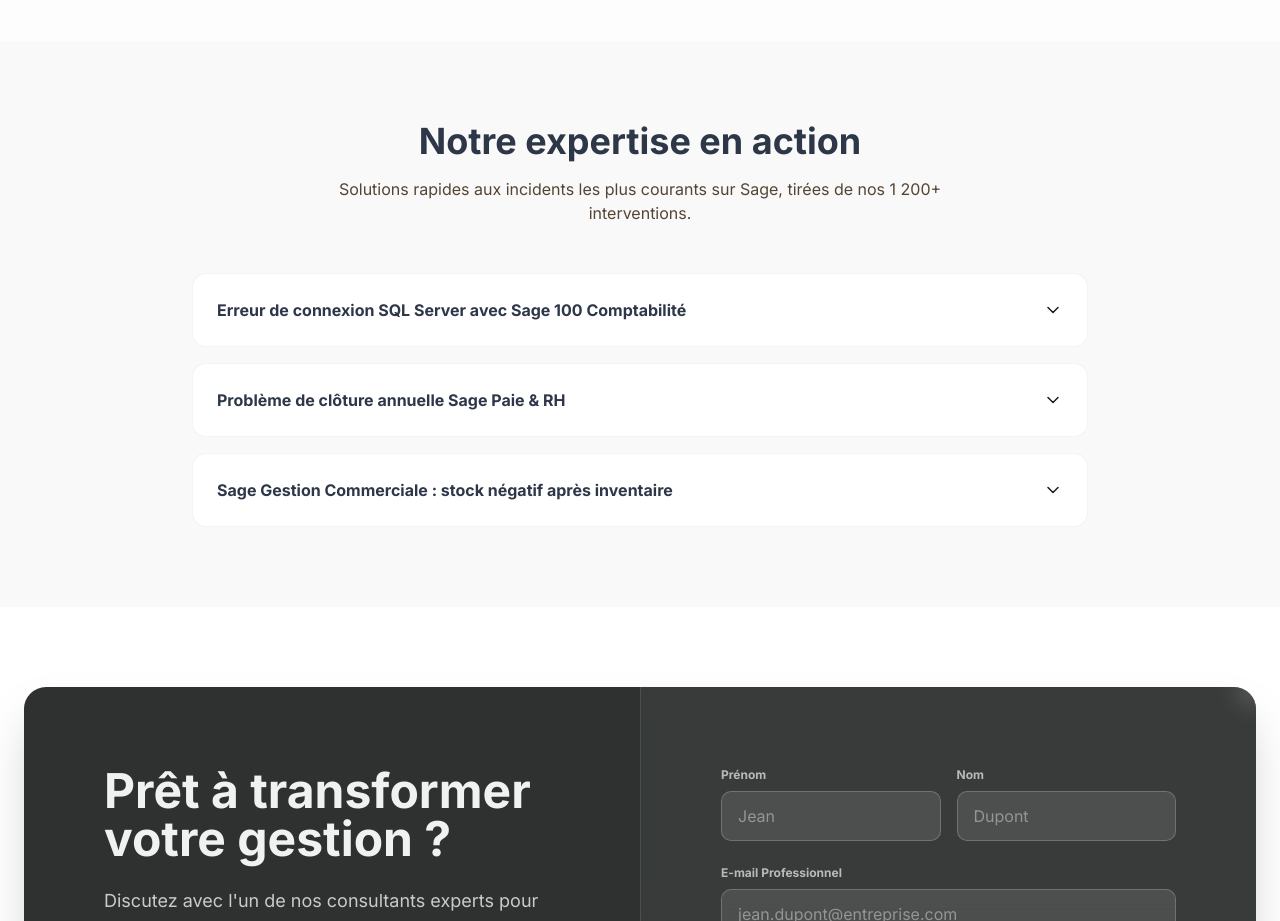
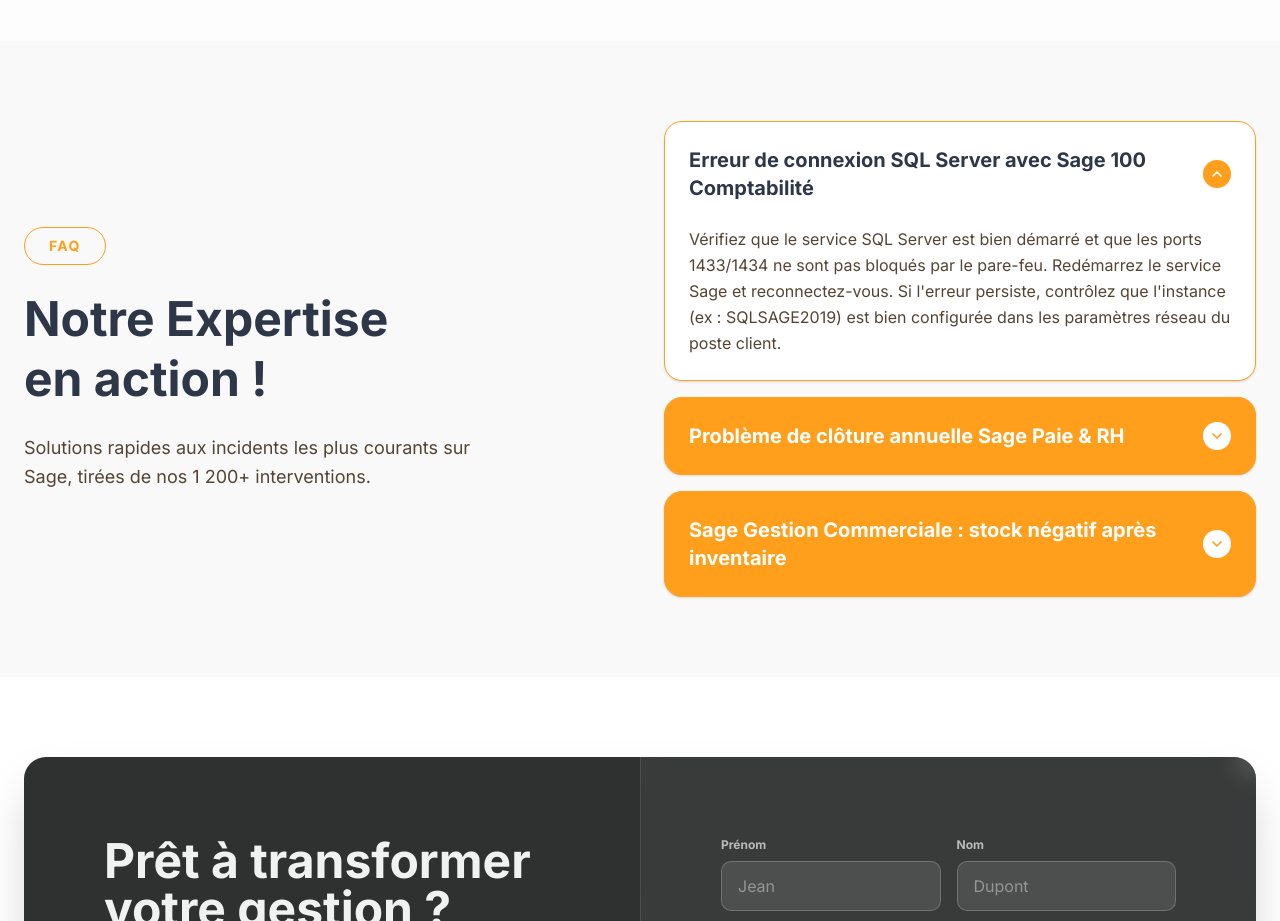
Before and after one commit to Jyjoojo/firstinfo-support, a Next.js app: page / in a window 1280 px wide. Shown: the part 1720-2641 px from the top of the page. Built offline with nearby package versions, Linux system fonts and the light colour scheme.

Commit message:
feat: refactor FAQ section; replace with FaqAccordion component and enhance ServiceCards with animations

```diff
--- a/app/page.tsx
+++ b/app/page.tsx
@@ -1,6 +1,6 @@
 
 import ContactSection from "./ui/ContactSection";
-import FaqSection from "./ui/FaqSection";
+import FaqSectionShadcn from "./ui/FaqSection";
 import Footer from "./ui/Footer";
 import Header from "./ui/Header";
 import Hero from "./ui/Hero";
@@ -15,7 +15,7 @@
         <Hero />
         <StatsBanner />
         <ServiceCards />
-        <FaqSection />
+        <FaqSectionShadcn />
         <ContactSection />
       </main>
       <Footer />
--- a/app/ui/FaqSection.tsx
+++ b/app/ui/FaqSection.tsx
@@ -1,7 +1,4 @@
-"use client";
-
-import { useState } from "react";
-import Icon from "./Icon";
+import FaqAccordion from "@/components/ui/FaqAccordion";
 
 const faqs = [
   {
@@ -22,46 +19,25 @@
 ];
 
 export default function FaqSection() {
-  const [openIndex, setOpenIndex] = useState<number | null>(null);
-
   return (
     <section className="px-gutter py-section-padding bg-surface">
-      <div className="max-w-4xl mx-auto">
-        <div className="text-center mb-12">
-          <h2 className="text-4xl font-bold text-sage-blue mb-4">Notre expertise en action</h2>
-          <p className="text-on-surface-variant max-w-2xl mx-auto">
+      <div className="max-w-container-max mx-auto grid grid-cols-1 lg:grid-cols-2 gap-12 items-center">
+        {/* Colonne gauche */}
+        <div className="space-y-6">
+          <div className="inline-flex px-6 py-2 rounded-full border border-primary-container text-primary-container font-bold text-sm uppercase tracking-widest">
+            FAQ
+          </div>
+          <h2 className="text-5xl font-bold text-sage-blue leading-tight">
+            Notre Expertise <br /> en action !
+          </h2>
+          <p className="text-lg text-on-surface-variant leading-relaxed max-w-md">
             Solutions rapides aux incidents les plus courants sur Sage, tirées de nos 1 200+
             interventions.
           </p>
         </div>
-        <div className="space-y-4">
-          {faqs.map((faq, index) => {
-            const isOpen = openIndex === index;
-            return (
-              <div
-                key={faq.question}
-                className="border border-outline-variant/20 rounded-xl overflow-hidden bg-surface-container-lowest"
-              >
-                <button
-                  className="w-full flex items-center justify-between p-6 text-left hover:bg-surface-container-low transition-colors group"
-                  onClick={() => setOpenIndex(isOpen ? null : index)}
-                  aria-expanded={isOpen}
-                >
-                  <span className="font-bold text-sage-blue">{faq.question}</span>
-                  <Icon
-                    name="expand_more"
-                    className={`transition-transform duration-300 ${isOpen ? "rotate-180" : ""}`}
-                  />
-                </button>
-                {isOpen && (
-                  <div className="px-6 pb-6 text-on-surface-variant text-sm leading-relaxed">
-                    {faq.answer}
-                  </div>
-                )}
-              </div>
-            );
-          })}
-        </div>
+
+        {/* Colonne droite : accordéon */}
+        <FaqAccordion items={faqs} defaultOpenIndex={0} />
       </div>
     </section>
   );
--- /dev/null
+++ b/app/ui/FaqSection2.tsx
@@ -0,0 +1,68 @@
+"use client";
+
+import { useState } from "react";
+import Icon from "./Icon";
+
+const faqs = [
+  {
+    question: "Erreur de connexion SQL Server avec Sage 100 Comptabilité",
+    answer:
+      "Vérifiez que le service SQL Server est bien démarré et que les ports 1433/1434 ne sont pas bloqués par le pare-feu. Redémarrez le service Sage et reconnectez-vous. Si l'erreur persiste, contrôlez que l'instance (ex : SQLSAGE2019) est bien configurée dans les paramètres réseau du poste client.",
+  },
+  {
+    question: "Problème de clôture annuelle Sage Paie & RH",
+    answer:
+      "Avant toute clôture, sauvegardez votre dossier. Vérifiez que tous les bulletins de décembre sont validés et que la DSN mensuelle a été transmise. Utilisez ensuite l'assistant de clôture dans le menu Gestion. En cas de blocage, contactez notre support — une mauvaise clôture peut impacter l'exercice suivant.",
+  },
+  {
+    question: "Sage Gestion Commerciale : stock négatif après inventaire",
+    answer:
+      "Ce problème survient lorsque des mouvements sont enregistrés pendant l'inventaire. Verrouillez les stocks avant l'inventaire et relancez le calcul des coûts moyens pondérés après validation. Vérifiez également les dates des saisies en attente.",
+  },
+];
+
+export default function FaqSection() {
+  const [openIndex, setOpenIndex] = useState<number | null>(null);
+
+  return (
+    <section className="px-gutter py-section-padding bg-surface">
+      <div className="max-w-4xl mx-auto">
+        <div className="text-center mb-12">
+          <h2 className="text-4xl font-bold text-sage-blue mb-4">Notre expertise en action</h2>
+          <p className="text-on-surface-variant max-w-2xl mx-auto">
+            Solutions rapides aux incidents les plus courants sur Sage, tirées de nos 1 200+
+            interventions.
+          </p>
+        </div>
+        <div className="space-y-4">
+          {faqs.map((faq, index) => {
+            const isOpen = openIndex === index;
+            return (
+              <div
+                key={faq.question}
+                className="border border-outline-variant/20 rounded-xl overflow-hidden bg-surface-container-lowest"
+              >
+                <button
+                  className="w-full flex items-center justify-between p-6 text-left hover:bg-surface-container-low transition-colors group"
+                  onClick={() => setOpenIndex(isOpen ? null : index)}
+                  aria-expanded={isOpen}
+                >
+                  <span className="font-bold text-sage-blue">{faq.question}</span>
+                  <Icon
+                    name="expand_more"
+                    className={`transition-transform duration-300 ${isOpen ? "rotate-180" : ""}`}
+                  />
+                </button>
+                {isOpen && (
+                  <div className="px-6 pb-6 text-on-surface-variant text-sm leading-relaxed">
+                    {faq.answer}
+                  </div>
+                )}
+              </div>
+            );
+          })}
+        </div>
+      </div>
+    </section>
+  );
+}
--- a/app/ui/ServiceCards.tsx
+++ b/app/ui/ServiceCards.tsx
@@ -1,3 +1,6 @@
+"use client";
+
+import { motion } from "motion/react";
 import Icon from "./Icon";
 import {
   Landmark,
@@ -72,9 +75,11 @@
             const Icon = service.icon;
 
             return (
-            <div
+            <motion.div
               key={service.title}
               className="bg-white p-8 rounded-2xl shadow-sm border border-outline-variant/10 hover:shadow-md transition-shadow flex flex-col"
+              whileHover={{ scale: 1.05, backgroundColor: "#f7efe5" }}
+              whileTap={{ scale: 0.95 }}
             >
               <div
                 className={`w-12 h-12 rounded-xl ${service.iconBg} flex items-center justify-center mb-6`}
@@ -88,7 +93,7 @@
               <p className="text-on-surface-variant text-sm leading-relaxed mb-6 flex-grow">
                 {service.description}
               </p>
-            </div>
+            </motion.div>
             );
           })}
 
--- /dev/null
+++ b/components/ui/FaqAccordion.tsx
@@ -0,0 +1,94 @@
+"use client";
+
+import { useId, useState } from "react";
+import { ChevronDown } from "lucide-react";
+
+const ORANGE = "#FF9F1C"; // primary-container
+const WHITE = "#FFFFFF";
+
+export interface FaqAccordionItem {
+  question: string;
+  answer: string;
+}
+
+interface FaqAccordionProps {
+  items: FaqAccordionItem[];
+  defaultOpenIndex?: number;
+  className?: string;
+}
+
+export default function FaqAccordion({
+  items,
+  defaultOpenIndex = 0,
+  className = "",
+}: FaqAccordionProps) {
+  const [openIndex, setOpenIndex] = useState<number | null>(defaultOpenIndex);
+  const baseId = useId();
+
+  return (
+    <div className={`space-y-4 ${className}`}>
+      {items.map((item, index) => {
+        const isOpen = openIndex === index;
+        const triggerId = `${baseId}-trigger-${index}`;
+        const panelId = `${baseId}-panel-${index}`;
+
+        return (
+          <div
+            key={triggerId}
+            className={`rounded-2xl border border-primary-container overflow-hidden shadow-sm transition-colors duration-300 ${
+              isOpen ? "bg-white" : "bg-primary-container"
+            }`}
+          >
+            <h3 className="m-0">
+              <button
+                id={triggerId}
+                type="button"
+                aria-expanded={isOpen}
+                aria-controls={panelId}
+                onClick={() => setOpenIndex(isOpen ? null : index)}
+                className={`w-full flex items-center justify-between gap-4 p-6 text-left font-bold text-xl transition-colors ${
+                  isOpen ? "text-sage-blue" : "text-white"
+                }`}
+              >
+                <span className="flex-1">{item.question}</span>
+                <span
+                  className="grid place-items-center shrink-0 rounded-full transition-colors duration-300"
+                  style={{
+                    width: 28,
+                    height: 28,
+                    backgroundColor: isOpen ? ORANGE : WHITE,
+                  }}
+                >
+                  <ChevronDown
+                    size={16}
+                    color={isOpen ? WHITE : ORANGE}
+                    strokeWidth={2.5}
+                    aria-hidden="true"
+                    className={`transition-transform duration-300 ${
+                      isOpen ? "rotate-180" : ""
+                    }`}
+                  />
+                </span>
+              </button>
+            </h3>
+
+            {/* Animation en CSS pur : grid-template-rows 0fr -> 1fr, pas de mesure de hauteur en JS */}
+            <div
+              id={panelId}
+              role="region"
+              aria-labelledby={triggerId}
+              className="grid transition-[grid-template-rows] duration-300 ease-out"
+              style={{ gridTemplateRows: isOpen ? "1fr" : "0fr" }}
+            >
+              <div className="overflow-hidden">
+                <p className="px-6 pb-6 text-body-md leading-relaxed text-on-surface-variant">
+                  {item.answer}
+                </p>
+              </div>
+            </div>
+          </div>
+        );
+      })}
+    </div>
+  );
+}
```
Also changed, not shown: components/ui/accordion.tsx (added, +81 -0 lines).
